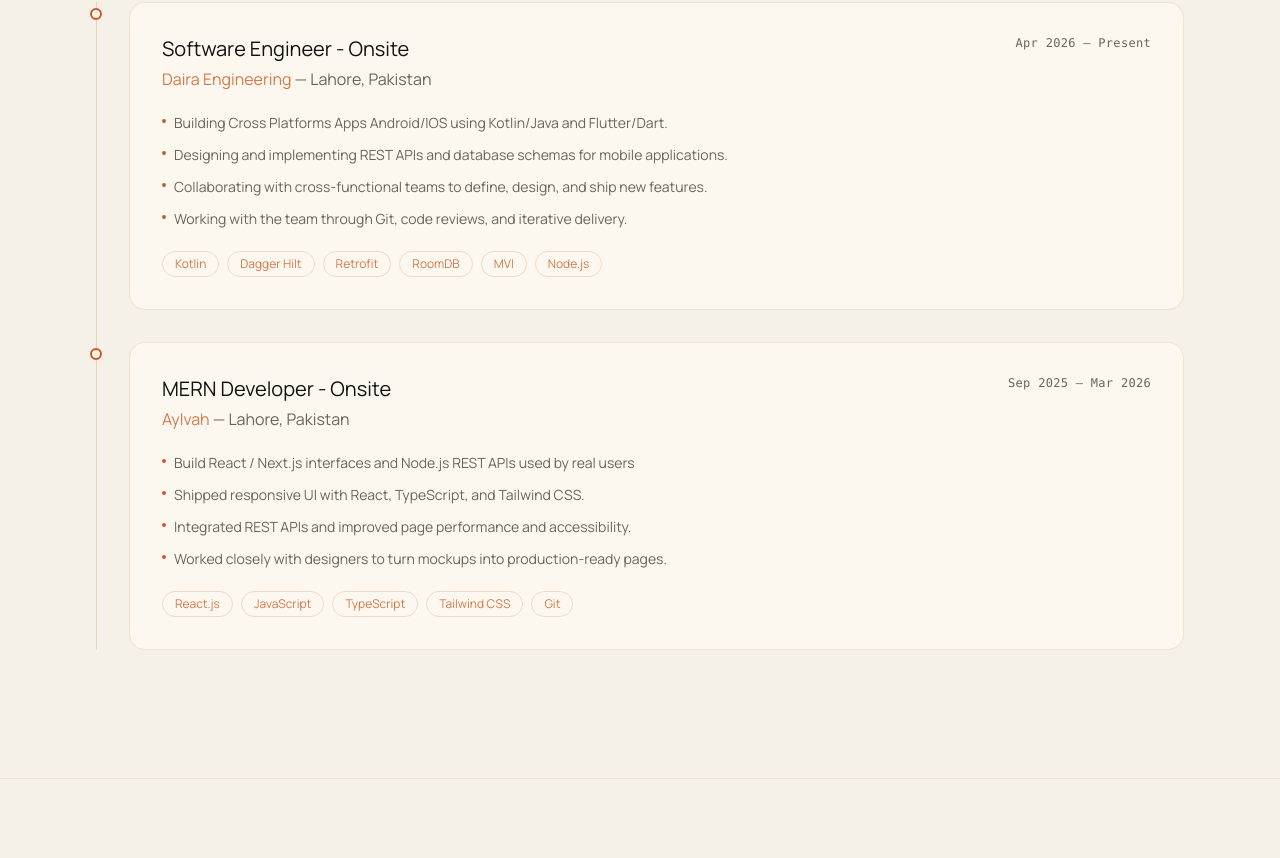
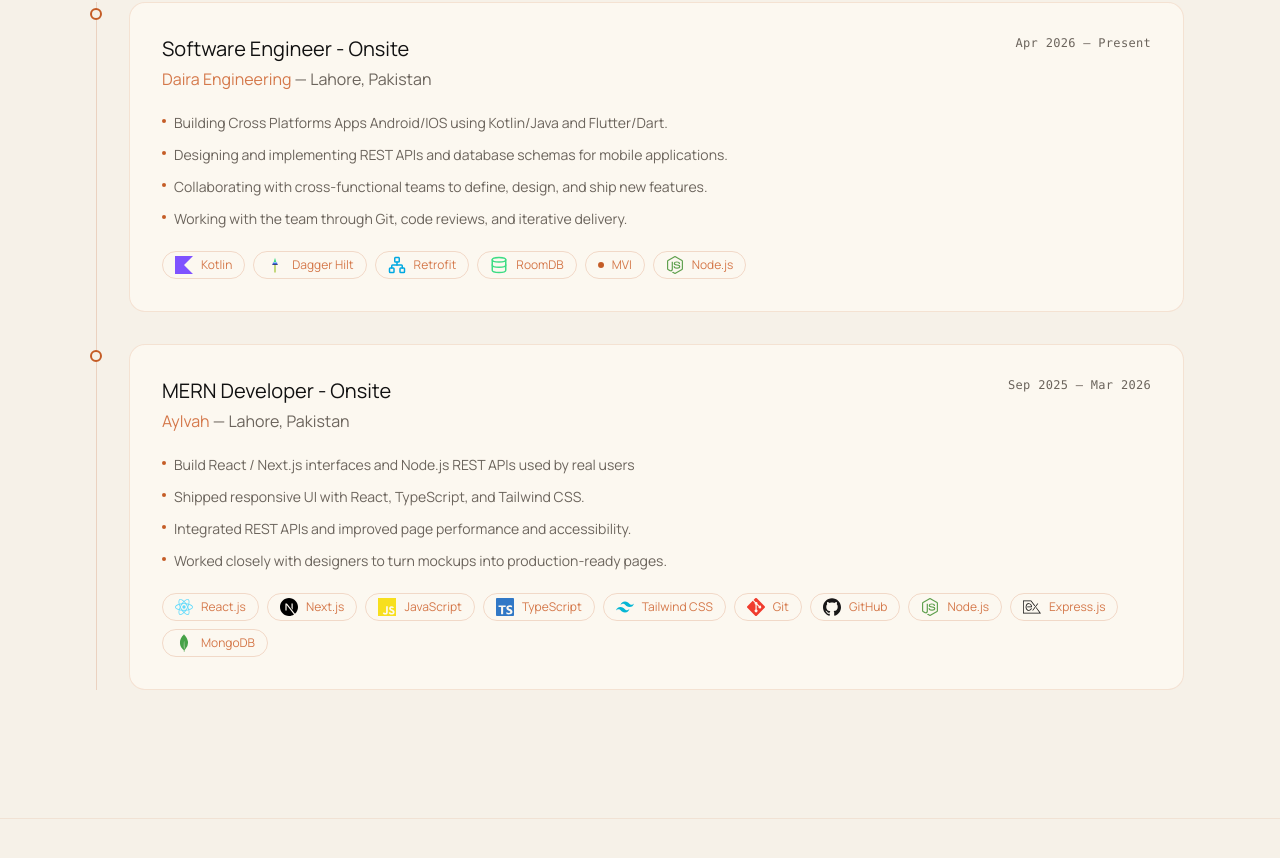
Before and after one commit to shahmeer141/Shahmeer-Portfolio, a Next.js app: page / in a window 1280 px wide. Shown: the part 1936-2794 px from the top of the page. Built offline with nearby package versions, Linux system fonts and the light colour scheme.

Commit message:
project-ended

```diff
--- a/components/sections/experience.tsx
+++ b/components/sections/experience.tsx
@@ -1,6 +1,7 @@
 import { experience } from "@/lib/site";
 import { Reveal } from "@/components/ui/reveal";
 import { Section, SectionHeading } from "@/components/ui/section";
+import { TechIcon } from "@/components/ui/tech-icon";
 
 export function Experience() {
   return (
@@ -43,8 +44,9 @@
                   {job.stack.map((item) => (
                     <span
                       key={item}
-                      className="lift-sm rounded-full border border-sage/20 px-3 py-1 text-xs text-sage-bright hover:border-sage/50 hover:bg-sage/10"
+                      className="lift-sm inline-flex items-center gap-2 rounded-full border border-sage/20 px-3 py-1 text-xs text-sage-bright hover:border-sage/50 hover:bg-sage/10"
                     >
+                      <TechIcon name={item} />
                       {item}
                     </span>
                   ))}
--- a/components/sections/projects.tsx
+++ b/components/sections/projects.tsx
@@ -3,6 +3,7 @@
 import { cn } from "@/lib/utils";
 import { Reveal } from "@/components/ui/reveal";
 import { Section, SectionHeading } from "@/components/ui/section";
+import { TechIcon } from "@/components/ui/tech-icon";
 
 export function Projects() {
   return (
@@ -48,8 +49,9 @@
                 {project.tags.map((tag) => (
                   <span
                     key={tag}
-                    className="lift-sm rounded-full border border-sage/20 px-3 py-1 text-xs text-sage-bright hover:border-sage/50 hover:bg-sage/10"
+                    className="lift-sm inline-flex items-center gap-2 rounded-full border border-sage/20 px-3 py-1 text-xs text-sage-bright hover:border-sage/50 hover:bg-sage/10"
                   >
+                    <TechIcon name={tag} />
                     {tag}
                   </span>
                 ))}
--- a/components/ui/tech-icon.tsx
+++ b/components/ui/tech-icon.tsx
@@ -1,9 +1,11 @@
-import { Bot, Database, Mail, MonitorSmartphone, Network, type LucideIcon } from "lucide-react";
+import { Bot, Database, Mail, MonitorSmartphone, Network, Server, type LucideIcon } from "lucide-react";
 import * as icons from "simple-icons";
 import type { SimpleIcon } from "simple-icons";
 
 const iconMap: Record<string, SimpleIcon> = {
   Kotlin: icons.siKotlin,
+  Flutter: icons.siFlutter,
+  Dart: icons.siDart,
   Python: icons.siPython,
   React: icons.siReact,
   "React.js": icons.siReact,
@@ -51,8 +53,11 @@
 };
 
 const lucideFallbacks: Record<string, { Icon: LucideIcon; color: string }> = {
+  AWS: { Icon: Database, color: "#FF9900" },
   "AWS basics": { Icon: Database, color: "#FF9900" },
   "AWS S3": { Icon: Database, color: "#FF9900" },
+  "AWS EC2": { Icon: Server, color: "#FF9900" },
+  EC2: { Icon: Server, color: "#FF9900" },
   "Responsive UI": { Icon: MonitorSmartphone, color: "#c45c26" },
   "Web Scraping": { Icon: Bot, color: "#a855f7" },
   Nodemailer: { Icon: Mail, color: "#0ea5e9" },
--- a/lib/site.ts
+++ b/lib/site.ts
@@ -135,7 +135,7 @@
       "Integrated REST APIs and improved page performance and accessibility.",
       "Worked closely with designers to turn mockups into production-ready pages.",
     ],
-    stack: ["React.js", "JavaScript", "TypeScript", "Tailwind CSS", "Git"],
+    stack: ["React.js", "Next.js", "JavaScript", "TypeScript", "Tailwind CSS", "Git", "GitHub", "Node.js", "Express.js", "MongoDB"],
   },
 ];
 
```
